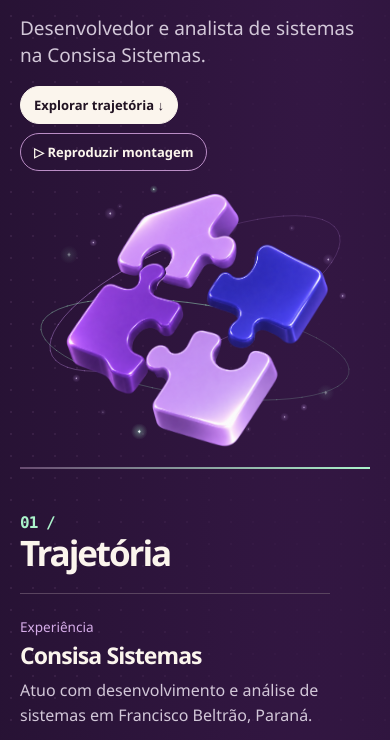
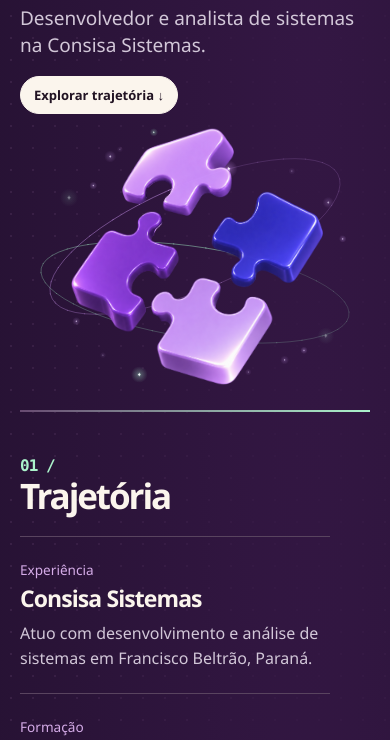
Before and after one commit to BartzZin/lucasmarcelino, a plain HTML site: page index.html in a window 390 px wide. Shown: the part 281-1021 px from the top of the page. Drawn offline with Linux system fonts and the light colour scheme.

Commit message:
Inicia a animação automaticamente e adapta o currículo a telas grandes

```diff
--- a/index.html
+++ b/index.html
@@ -6,22 +6,22 @@
   <meta name="theme-color" content="#10101a">
   <meta name="description" content="Currículo de Lucas Marcelino Lara, desenvolvedor e analista de sistemas na Consisa Sistemas. Conheça sua trajetória e projetos em Delphi, Python e aprendizado de máquina.">
   <title>Lucas Marcelino Lara · Desenvolvimento de sistemas</title>
-  <link rel="stylesheet" href="./style.css?v=ametista">
-  <script src="./puzzle.js?v=ametista" defer></script>
-  <script src="./scroll.js?v=ametista" defer></script>
+  <link rel="stylesheet" href="./style.css?v=automatico">
+  <script src="./puzzle.js?v=automatico" defer></script>
+  <script src="./scroll.js?v=automatico" defer></script>
 </head>
 <body id="inicio">
   <a class="skip" href="#principal">Pular para o currículo</a>
   <canvas id="puzzle" aria-hidden="true"></canvas>
   <header class="bar">
     <a class="identity" href="#inicio" aria-label="Lucas Marcelino Lara, início"><b>LML</b><span> / Lucas Marcelino Lara</span></a>
-    <nav aria-label="Navegação principal"><a href="#trajetoria">Trajetória</a><a href="#projetos">Projetos</a><a href="#contato">Contato ↓</a><button id="pause" type="button" aria-label="Pausar animação" title="Pausar animação" hidden>Ⅱ</button></nav>
+    <nav aria-label="Navegação principal"><a href="#trajetoria">Trajetória</a><a href="#projetos">Projetos</a><a href="#contato">Contato ↓</a></nav>
   </header>
   <main id="principal">
     <section class="intro" aria-labelledby="nome">
       <h1 id="nome"><span>Lucas</span> <span>Marcelino</span> <em>Lara.</em></h1>
       <p>Desenvolvedor e analista de sistemas na Consisa Sistemas.</p>
-      <div class="actions"><a class="explore" href="#trajetoria">Explorar trajetória ↓</a><button id="replay" type="button" hidden>▷ Reproduzir montagem</button></div>
+      <div class="actions"><a class="explore" href="#trajetoria">Explorar trajetória ↓</a></div>
     </section>
     <div class="mobile-flight" aria-hidden="true"></div>
     <div class="story">
--- a/puzzle.js
+++ b/puzzle.js
@@ -36,10 +36,8 @@
     [.40,-.37,1.5],[.55,-.24,2.3],[.61,-.09,1.4],[.54,.31,3.8],[.45,.37,1.2],
     [.37,.41,1.8],[.22,.46,1.1],[-.23,.47,3.0],[-.38,.39,1.1],[-.49,.25,1.6]
   ];
-  let width=0,height=0,ratio=1,layout=[],marks=[0,1],flight=null,distance=1;
-  let target=0,position=0,clock=0,previous=0,frame=0,replay=null,paused=false,ready=false;
-  let enabled = new URLSearchParams(location.search).get('movimento')==='completo';
-  const reduced = () => preference.matches && !enabled;
+  let width=0,height=0,ratio=1,layout=[],marks=[0,1],flight=null,hero=null,distance=1;
+  let target=0,position=0,clock=0,previous=0,frame=0,ready=false;
   const cursor={x:0,y:0,tx:0,ty:0};
 
   function measure(){
@@ -49,19 +47,23 @@
     const pw=Math.round(width*ratio), ph=Math.round(height*ratio);
     if(canvas.width!==pw || canvas.height!==ph){canvas.width=pw;canvas.height=ph;}
     const sy=window.scrollY;
+    const contentBox=main.getBoundingClientRect();
+    const introBox=intro.getBoundingClientRect();
+    const heroGap=Math.max(0,contentBox.right-introBox.right);
+    hero={x:introBox.right+heroGap/2,free:heroGap,top:introBox.top+sy,h:introBox.height};
     const slot=main.querySelector('.mobile-flight')?.getBoundingClientRect();
     flight=slot&&slot.height ? {x:slot.left+slot.width/2,y:slot.top+sy+slot.height/2,w:slot.width,h:slot.height} : null;
     layout=chapters.map(section=>{
       const box=section.getBoundingClientRect();
       const content=(section.querySelector('.chapter-inner')||section).getBoundingClientRect();
-      const onLeft=(content.left+content.right)<width;
-      const free=onLeft ? width-content.right : content.left;
-      return {top:box.top+sy,bottom:box.bottom+sy,x:onLeft?width-free/2:free/2,free};
+      const onLeft=(content.left+content.right)<contentBox.left+contentBox.right;
+      const free=onLeft ? contentBox.right-content.right : content.left-contentBox.left;
+      return {top:box.top+sy,bottom:box.bottom+sy,x:onLeft?content.right+free/2:contentBox.left+free/2,free};
     });
     distance=Math.max(1,document.documentElement.scrollHeight-innerHeight);
     marks=[0];
     for(const row of layout){
-      const mark=unit((row.top-height*.46)/distance);
+      const mark=unit((row.top-Math.min(height,hero.h/.82)*.46)/distance);
       if(mark>marks.at(-1)+.028 && mark<.96) marks.push(mark);
     }
     marks.push(1);
@@ -73,25 +75,27 @@
     while(index<marks.length-2 && progress>=marks[index+1]) index++;
     return {index,local:unit((progress-marks[index])/(marks[index+1]-marks[index]))};
   }
-  function stage(still){
+  function stage(gentle){
     const sy=window.scrollY;
     if(width<=800){
       const slot=flight||{x:width*.5,y:intro.offsetHeight+80,w:width,h:160};
       const cy=slot.y-sy;
-      const rail=still ? (cy<slot.h*.38 ? 1 : 0) : smooth((height*.23+slot.h*.37-cy)/(height*.23+slot.h*.37));
-      const railY=height*(still ? .45 : .47+.23*Math.sin(target*tau*2.25-.6));
+      const rail=smooth((height*.23+slot.h*.37-cy)/(height*.23+slot.h*.37));
+      const railY=height*(.47+(gentle ? .055 : .23)*Math.sin(target*tau*2.25-.6));
       return {x:mix(slot.x,width-26,rail),y:mix(cy,railY,rail),w:mix(Math.min(slot.w*.70,slot.h*.82),39,rail),rail};
     }
-    const focus=sy+height*.46;
-    let x=width*.76,y=height*.44,w=Math.min(width*.35,height*.64,655);
+    const readingHeight=Math.min(height,hero.h/.82);
+    const focus=sy+readingHeight*.46;
+    let x=hero.x,y=Math.max(readingHeight*.24,hero.top-sy+Math.min(hero.h,readingHeight)*.49);
+    let w=Math.min(hero.free*.77,hero.h*.72,readingHeight*.66);
     for(const row of layout){
-      const blend=still ? Number(focus>=row.top) : smooth((focus-row.top+height*.19)/(height*.38));
+      const blend=smooth((focus-row.top+readingHeight*.19)/(readingHeight*.38));
       if(!blend) break;
       const local=unit((focus-row.top)/(row.bottom-row.top||1));
-      const crossing=Math.abs(row.x-x)>width*.25 ? Math.sin(Math.PI*blend) : 0;
+      const crossing=Math.abs(row.x-x)>row.free*.6 ? Math.sin(Math.PI*blend) : 0;
       x=mix(x,row.x,blend);
-      y=mix(y,height*(still ? .46 : .46+.085*Math.sin(local*tau-.32)),blend)-height*.16*crossing;
-      w=mix(w,Math.min(row.free*.69,height*.48,515),blend)*(1-.48*crossing);
+      y=mix(y,readingHeight*(.46+(gentle ? .026 : .085)*Math.sin(local*tau-.32)),blend)-readingHeight*(gentle ? .06 : .16)*crossing;
+      w=mix(w,Math.min(row.free*.69,readingHeight*.54),blend)*(1-.48*crossing);
     }
     return {x,y,w,rail:0};
   }
@@ -142,36 +146,38 @@
 
   function draw(){
     if(!ready||width<2||height<2)return;
-    const still=reduced();
-    const progress=still ? target : position;
-    const chapter=chapterAt(progress), area=stage(still);
-    const t=still ? 0 : clock;
+    const gentle=preference.matches;
+    const progress=position;
+    const chapter=chapterAt(progress), area=stage(gentle);
+    const t=clock;
     const ending=1-smooth((progress-.85)/.14);
-    const stageRatio=chapter.index/(marks.length-1);
-    const fixedOpen=progress>=.97 ? 0 : (chapter.index===0?0:Math.sin(stageRatio*Math.PI)*.37);
     ctx.setTransform(ratio,0,0,ratio,0,0);ctx.clearRect(0,0,width,height);
     ctx.save();
-    ctx.translate(area.x+(still?0:Math.sin(t*.48)*area.w*.004),area.y+(still?0:Math.sin(t*.65)*area.w*.006));
+    const drift=gentle ? .15 : 1;
+    ctx.translate(area.x+Math.sin(t*.48)*area.w*.004*drift,area.y+Math.sin(t*.65)*area.w*.006*drift);
     if(area.rail<.72)atmosphere(area.w,t,progress);
-    const groupTurn=still ? 0 : (.041*Math.sin(t*.68)+cursor.x*.035+cursor.y*.012)*Math.sin(progress*Math.PI)+.061*Math.sin(progress*tau);
+    const pointerTurn=gentle ? 0 : cursor.x*.035+cursor.y*.012;
+    const groupTurn=(.041*Math.sin(t*.68)*drift+pointerTurn)*Math.sin(progress*Math.PI)+.061*Math.sin(progress*tau)*drift;
     ctx.rotate(groupTurn);
     // Each layer travels out from its own center. A fresh chapter starts with
     // the original alignment, opens, and then brings the four cuts together.
     art.forEach((p,i)=>{
       const beat=unit((chapter.local-i*.037)/(.87-i*.037));
-      const chapterOpen=Math.sin(beat*Math.PI)**2*ending;
-      let open=still?fixedOpen:chapterOpen;
-      if(replay!==null && !still) open=replay.open;
+      const open=Math.sin(beat*Math.PI)**2*ending*(gentle ? .35 : 1);
       // The pieces remain separate, including at either end of the journey.
       // Each follows its own breathing cycle even when reading has stopped.
-      const breath=still ? 0 : (.5-.5*Math.cos(t*(.83+i*.056)+i*.70));
-      const spread=.115+.24*breath+.68*open;
-      const idle=still ? 0 : Math.sin(t*.93+i*1.71)*(.006+.009*open);
+      const breath=(.5-.5*Math.cos(t*(.83+i*.056)+i*.70));
+      const spread=.115+(gentle ? .095 : .24)*breath+.68*open;
+      const idle=Math.sin(t*.93+i*1.71)*(.006+.009*open)*(gentle ? .28 : 1);
       const ox=p.cx*(1+spread)+Math.cos(i*1.85+t*.43)*.022*open;
-      const oy=p.cy*(1+spread)+idle;
-      const turn=p.turn*(.08+.29*breath+open*(1+.26*Math.sin(chapter.index+i)));
+      // The upper socket releases vertically before the left tab turns.
+      const oy=p.cy*(1+spread)+idle-(i===0 ? .050 : 0);
+      const turn=p.turn*(.08+.29*breath+open*(1+.26*Math.sin(chapter.index+i)))*(gentle ? .34 : 1);
       const fit=1-.25*open;
-      const dw=p.width*area.w*fit,dh=p.height*area.w*fit;
+      // Insets keep the glossy tabs clear of neighbouring sockets even when
+      // the independently rotating silhouettes cross in projection.
+      const inset=.92-.075*open;
+      const dw=p.width*area.w*fit*inset,dh=p.height*area.w*fit*inset;
       ctx.save();
       ctx.translate(area.w*ox*fit,area.w*oy*fit);
       ctx.rotate(turn);
@@ -185,49 +191,29 @@
   }
   function tick(now){
     frame=0;if(document.hidden)return;
-    const active=!reduced()&&!paused;
     const elapsed=now-(previous||now-41);
-    const fast=replay!==null||Math.abs(position-target)>.001;
-    if(active&&elapsed<(fast?14:39)){schedule();return;}
+    const fast=Math.abs(position-target)>.001;
+    if(elapsed<(fast?14:39)){schedule();return;}
     const dt=Math.min(85,elapsed)/1000;
     previous=now;
-    if(active){
-      clock+=dt;
-      position+= (target-position)*(1-Math.exp(-dt*16));
-      if(Math.abs(position-target)<.0004)position=target;
-      const smoothPointer=1-Math.exp(-dt*7);
-      cursor.x=mix(cursor.x,cursor.tx,smoothPointer);cursor.y=mix(cursor.y,cursor.ty,smoothPointer);
-      if(replay!==null){
-        replay.time+=dt;
-        const s=replay.time;
-        if(s<1.85) replay.open=mix(replay.from,1,smooth(s/1.85));
-        else if(s<2.15) replay.open=1;
-        else if(s<5.4) replay.open=1-smooth((s-2.15)/3.25);
-        else if(s<6.1) replay.open=0;
-        else if(s<7.1) replay.open=smooth((s-6.1))*Math.sin(Math.PI*chapterAt(position).local)**2;
-        else replay=null;
-      }
-    }
+    clock+=dt*(preference.matches ? .49 : 1);
+    position+=(target-position)*(1-Math.exp(-dt*16));
+    if(Math.abs(position-target)<.0004)position=target;
+    const smoothPointer=1-Math.exp(-dt*7);
+    cursor.x=mix(cursor.x,cursor.tx,smoothPointer);cursor.y=mix(cursor.y,cursor.ty,smoothPointer);
     draw();
-    if(active)schedule();
+    schedule();
   }
   window.addEventListener('cv-progress',e=>{if(Number.isFinite(e.detail)){target=unit(e.detail);schedule();}});
   window.addEventListener('scroll',()=>{target=unit(scrollY/distance);schedule();},{passive:true});
-  window.addEventListener('cv-pause',e=>{paused=e.detail===true;previous=0;schedule();});
-  window.addEventListener('cv-enable',()=>{enabled=true;previous=0;schedule();});
-  window.addEventListener('cv-replay',()=>{
-    if(reduced())return;
-    replay={time:0,open:0,from:Math.sin(chapterAt(position).local*Math.PI)**2};
-    paused=false;previous=0;schedule();
-  });
   window.addEventListener('pointermove',e=>{
-    if(paused||reduced()||e.pointerType==='touch')return;
+    if(preference.matches||e.pointerType==='touch')return;
     cursor.tx=Math.max(-1, Math.min(1,2*e.clientX/width-1));
     cursor.ty=Math.max(-1, Math.min(1,2*e.clientY/height-1));
   },{passive:true});
   document.addEventListener('pointerleave',()=>{cursor.tx=cursor.ty=0;});
   document.addEventListener('visibilitychange',()=>{if(frame)cancelAnimationFrame(frame);frame=0;previous=0;schedule();});
-  preference.addEventListener('change',()=>{enabled=false;replay=null;previous=0;schedule();});
+  preference.addEventListener('change',()=>{previous=0;schedule();});
   window.addEventListener('resize',measure,{passive:true});
   if(window.ResizeObserver)new ResizeObserver(measure).observe(main);
   document.fonts?.ready.then(measure);
--- a/scroll.js
+++ b/scroll.js
@@ -6,11 +6,6 @@
   const reducedMotion = matchMedia('(prefers-reduced-motion: reduce)');
   const clamp = n => Math.max(0, Math.min(1, n));
   let pending = false;
-  let paused = false;
-  // The motion preview opens with the full choreography. The standard URL
-  // follows the visitor's system preference.
-  let optedIn = new URLSearchParams(location.search).get('movimento') === 'completo';
-  if (optedIn) window.dispatchEvent(new Event('cv-enable'));
 
   function render() {
     pending = false;
@@ -18,7 +13,7 @@
     const distance = document.documentElement.scrollHeight - viewport;
     const progress = distance > 0 ? clamp(window.scrollY / distance) : 1;
     window.dispatchEvent(new CustomEvent('cv-progress', {detail: progress}));
-    const motion = !paused && (!reducedMotion.matches || optedIn);
+    const motion = !reducedMotion.matches;
     const bounds = chapters.map(chapter => chapter.getBoundingClientRect());
     const tops = pieces.map(piece => piece.offsetTop + piece.offsetParent.getBoundingClientRect().top);
     root.style.setProperty('--read', progress.toFixed(4));
@@ -49,43 +44,6 @@
   window.addEventListener('resize', schedule);
   reducedMotion.addEventListener('change', schedule);
   const printButton = document.querySelector('#print');
-  const replay = document.querySelector('#replay');
-  const pause = document.querySelector('#pause');
-  const setReplayVisibility = () => {
-    const needsActivation = reducedMotion.matches && !optedIn;
-    replay.hidden = false;
-    replay.textContent = needsActivation ? '▷ Ativar animação' : '▷ Reproduzir montagem';
-    pause.hidden = needsActivation;
-    replay.disabled = paused;
-  };
-  pause.addEventListener('click', () => {
-    paused = !paused;
-    const label = paused ? 'Retomar animação' : 'Pausar animação';
-    pause.textContent = paused ? '▷' : 'Ⅱ';
-    pause.setAttribute('aria-label', label);
-    pause.title = label;
-    window.dispatchEvent(new CustomEvent('cv-pause', {detail:paused}));
-    setReplayVisibility();
-    schedule();
-  });
-  setReplayVisibility();
-  reducedMotion.addEventListener('change', () => {
-    optedIn = false;
-    paused = false;
-    pause.textContent = 'Ⅱ';
-    pause.title = 'Pausar animação';
-    pause.setAttribute('aria-label', pause.title);
-    window.dispatchEvent(new CustomEvent('cv-pause', {detail:false}));
-    setReplayVisibility();
-  });
-  replay.addEventListener('click', () => {
-    if (reducedMotion.matches && !optedIn) {
-      optedIn = true;
-      window.dispatchEvent(new Event('cv-enable'));
-      setReplayVisibility();
-    }
-    window.dispatchEvent(new Event('cv-replay'));
-  });
   printButton.hidden = false;
   printButton.addEventListener('click', () => window.print());
   schedule();
--- a/style.css
+++ b/style.css
@@ -14,12 +14,21 @@
 html { scroll-behavior: smooth; scroll-padding-top: 28px; }
 body {
   margin: 0 auto;
-  max-width: 1800px;
-  padding: 0 clamp(20px,5vw,90px);
+  padding: 0 max(20px,5vw);
   background-image: radial-gradient(ellipse at 80% 0%, #341744 0, transparent 80vh), radial-gradient(#674b6c80 .7px, transparent .9px);
   background-size: auto,22px 22px;
 }
 #puzzle { position: fixed; inset: 0; width: 100%; height: 100%; display: block; pointer-events: none; z-index: 0; }
+@media screen and (min-width:1800px) {
+  :root { font-size: clamp(16px, .93vw, 28px); }
+  body .intro { min-height: min(82vh,58vw); }
+  body h1 { font-size: clamp(158px,8.8vw,420px); }
+  body .intro p { font-size: clamp(30px,1.68vw,60px); }
+  body h2 { font-size: clamp(83px,4.6vw,160px); }
+  body h3 { font-size: clamp(36px,2vw,65px); }
+  body .piece p, body .section-note { font-size: clamp(20px,1.25vw,40px); }
+  body .bar { font-size: clamp(22px,1.35vw,38px); }
+}
 header, main, footer { position: relative; z-index: 1; }
 a, button { color: inherit; text-decoration: none; }
 button { font: inherit; border: none; background: none; cursor: pointer; }
@@ -32,7 +41,6 @@ a:hover, button:hover { color: var(--accent); text-decoration: underline; text-u
 .identity b { font-weight: 900; letter-spacing: -.065em; }
 .identity span { color: var(--soft); }
 nav { gap: clamp(14px,2.4vw,44px); }
-#pause { border: 1px solid #a88eaa; border-radius: 100%; width: 30px; height: 30px; padding: 0; font: 600 13px/1 Arial,sans-serif; }
 .intro { width: 60%; min-height: min(82vh,830px); display: flex; flex-direction: column; justify-content: center; align-items: flex-start; padding: clamp(34px,5vw,96px) 0; }
 h1, h2, h3, p { margin: 0; }
 h1 { font: 900 clamp(78px,8.8vw,165px)/.83 "Arial Black","Segoe UI",sans-serif; letter-spacing: -.087em; }
@@ -41,7 +49,7 @@ h1 span:nth-child(2) { color: var(--violet); }
 h1 em { color: var(--accent); line-height: .95; }
 .intro p { color: var(--soft); font-size: clamp(19px,1.68vw,30px); max-width: 31ch; line-height: 1.4; margin: 24px 0; }
 .actions { flex-wrap: wrap; gap: 12px; }
-.actions a, .actions button, .whatsapp { display: inline-block; border-radius: 48px; font-weight: 600; padding: 11px 19px; border: 1px solid #ba8dc6; }
+.actions a, .whatsapp { display: inline-block; border-radius: 48px; font-weight: 600; padding: 11px 19px; border: 1px solid #ba8dc6; }
 .actions .explore { color: #211323; background: var(--ink); border-color: var(--ink); }
 .actions [hidden], [hidden] { display: none; }
 .mobile-flight { display: none; }
@@ -74,7 +82,7 @@ footer span { margin-right: auto; }
   .identity span { display: none; }.bar { padding: 16px 0; } nav { gap: 13px; font-size: 14px; }
   .intro { width: 100%; min-height: auto; padding: 37px 0 0; }
   h1 { font-size: clamp(50px,17.5vw,116px); }
-  .intro p { margin: 18px 0; }.actions { gap: 9px; }.actions a,.actions button { font-size: 13px; padding: 9px 13px; }
+  .intro p { margin: 18px 0; }.actions { gap: 9px; }.actions a { font-size: 13px; padding: 9px 13px; }
   .mobile-flight { display: block; height: clamp(160px,35vh,320px); }
   .story section { padding: 43px 0; }
   .chapter-inner { width: calc(100% - 40px); }
```
Also changed, not shown: 1 other file.
